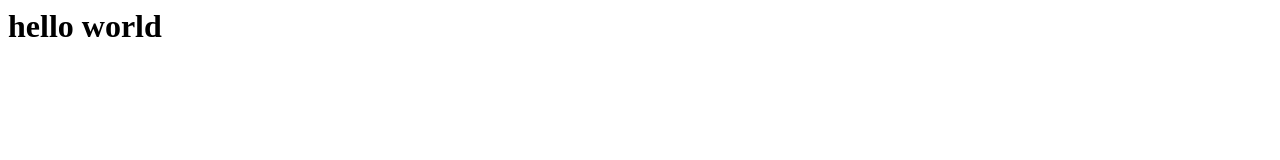
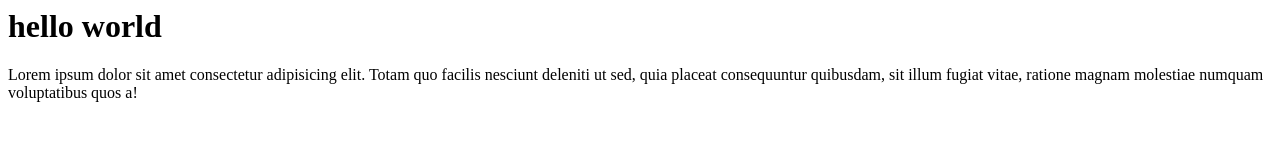
Before and after one commit to amosgamaliel/remote-git-dua, a plain HTML site: page index.html in a window 1280 px wide. Drawn offline with Linux system fonts and the light colour scheme.

Commit message:
menambahkan paragraf

```diff
--- a/index.html
+++ b/index.html
@@ -2,5 +2,6 @@
     <title>remote dua</title>
     <body>
         <h1>hello world</h1>
+        <p>Lorem ipsum dolor sit amet consectetur adipisicing elit. Totam quo facilis nesciunt deleniti ut sed, quia placeat consequuntur quibusdam, sit illum fugiat vitae, ratione magnam molestiae numquam voluptatibus quos a!</p>
     </body>
 </html>
```
